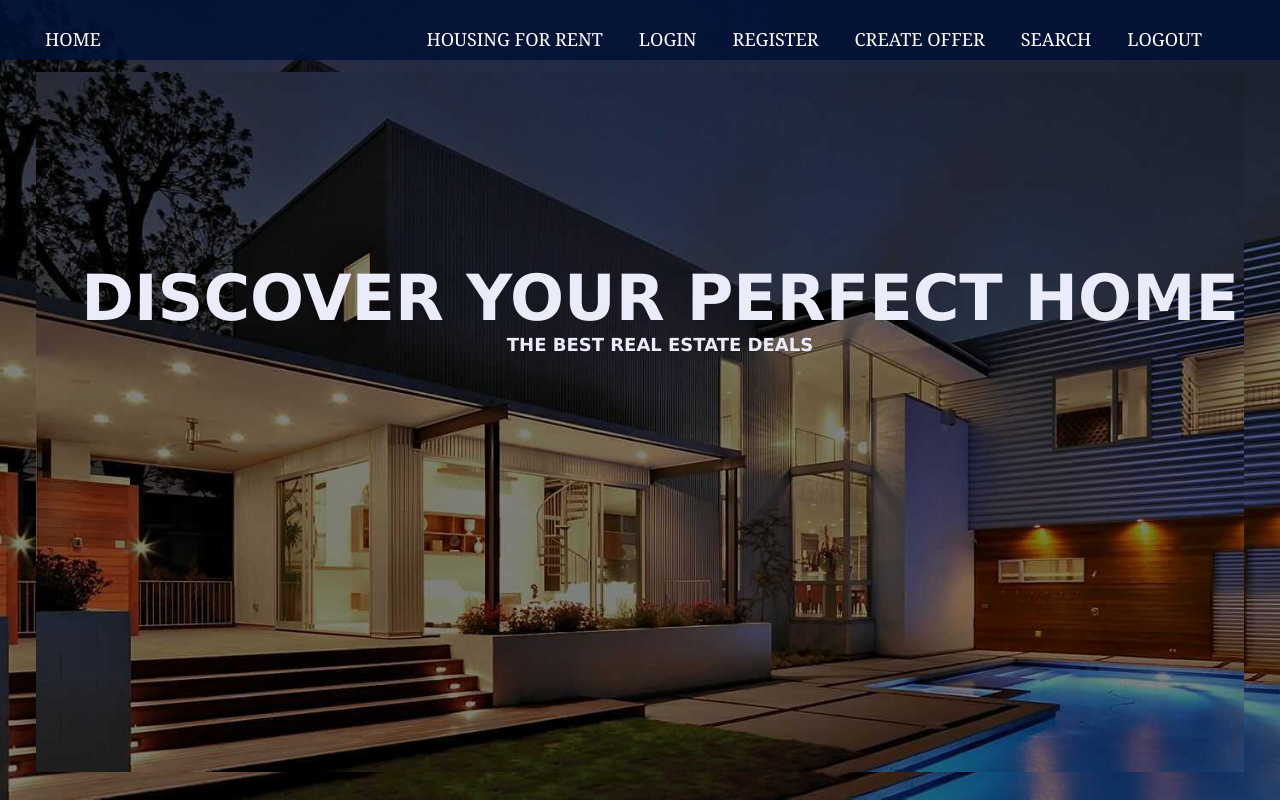
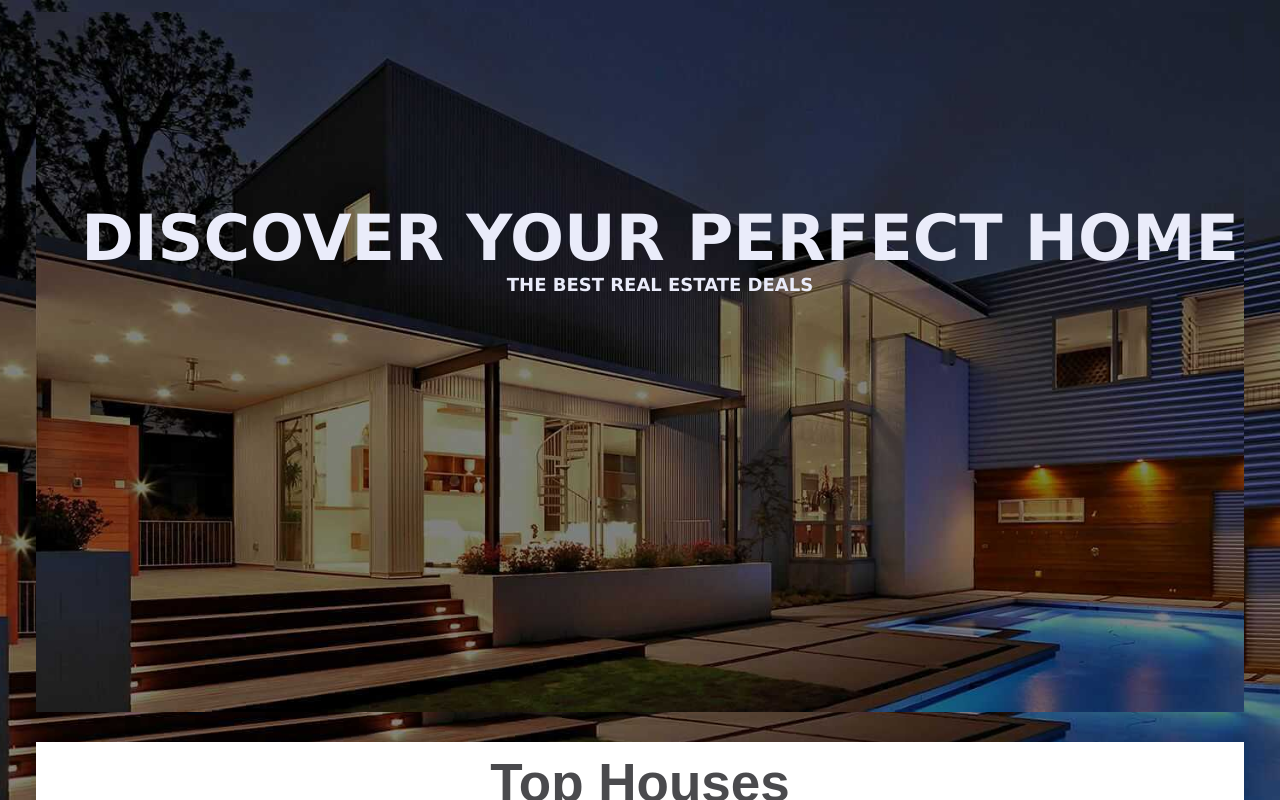
Before and after one commit to dimlil/Real-Estate-Agency, a React (Create React App) app: page / in a window 1280 px wide. Shown: the top 800 px of the page. Built offline with nearby package versions, Linux system fonts and the light colour scheme.

Commit message:
fix/ move header in navigation

```diff
--- a/src/App.js
+++ b/src/App.js
@@ -1,11 +1,9 @@
-import Header from "./Components/Header/Header";
 import Navigation from "./Navigation";
 
 
 function App() {
   return (
     <div className="App">
-      <Header />
       <Navigation />
     </div>
   );
```
